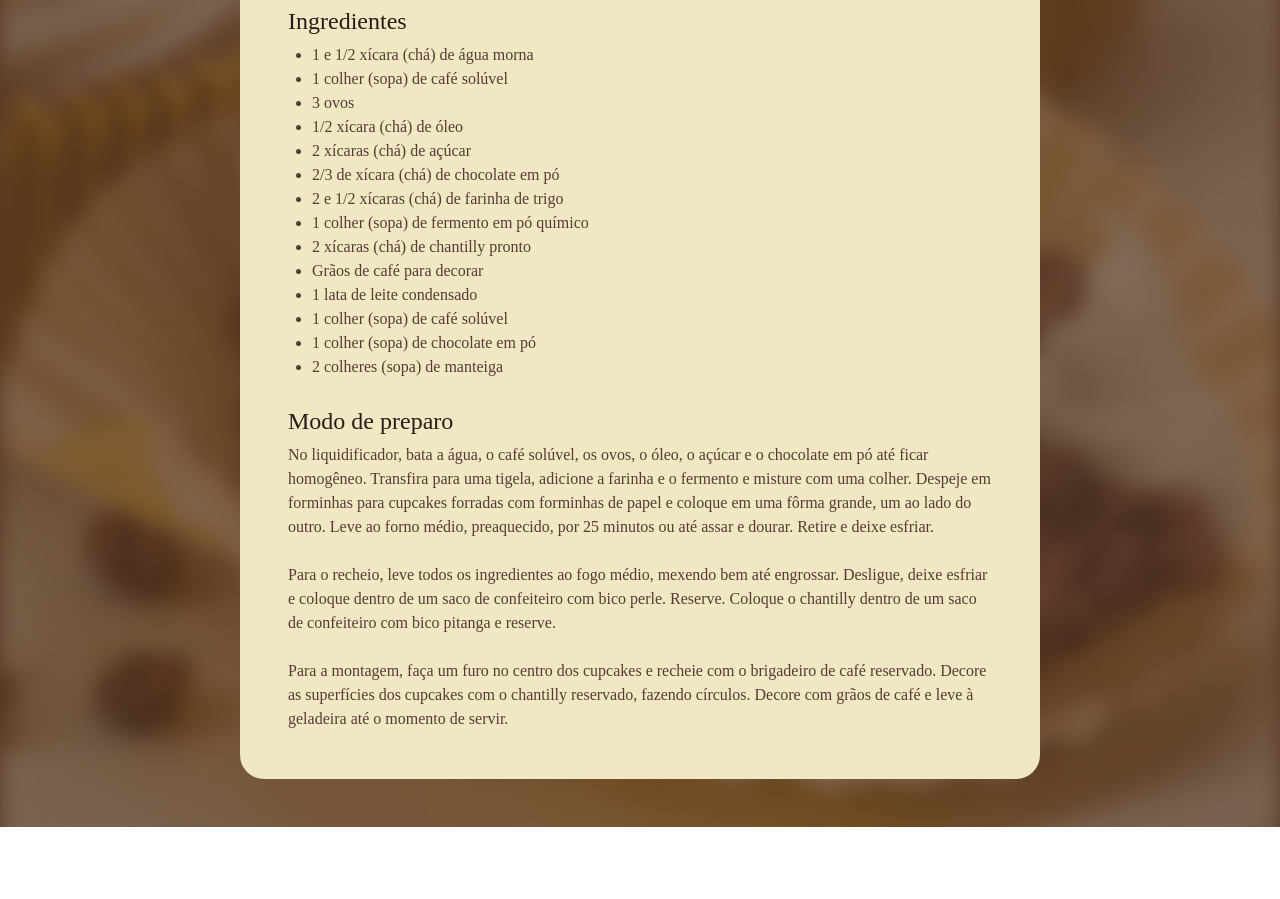
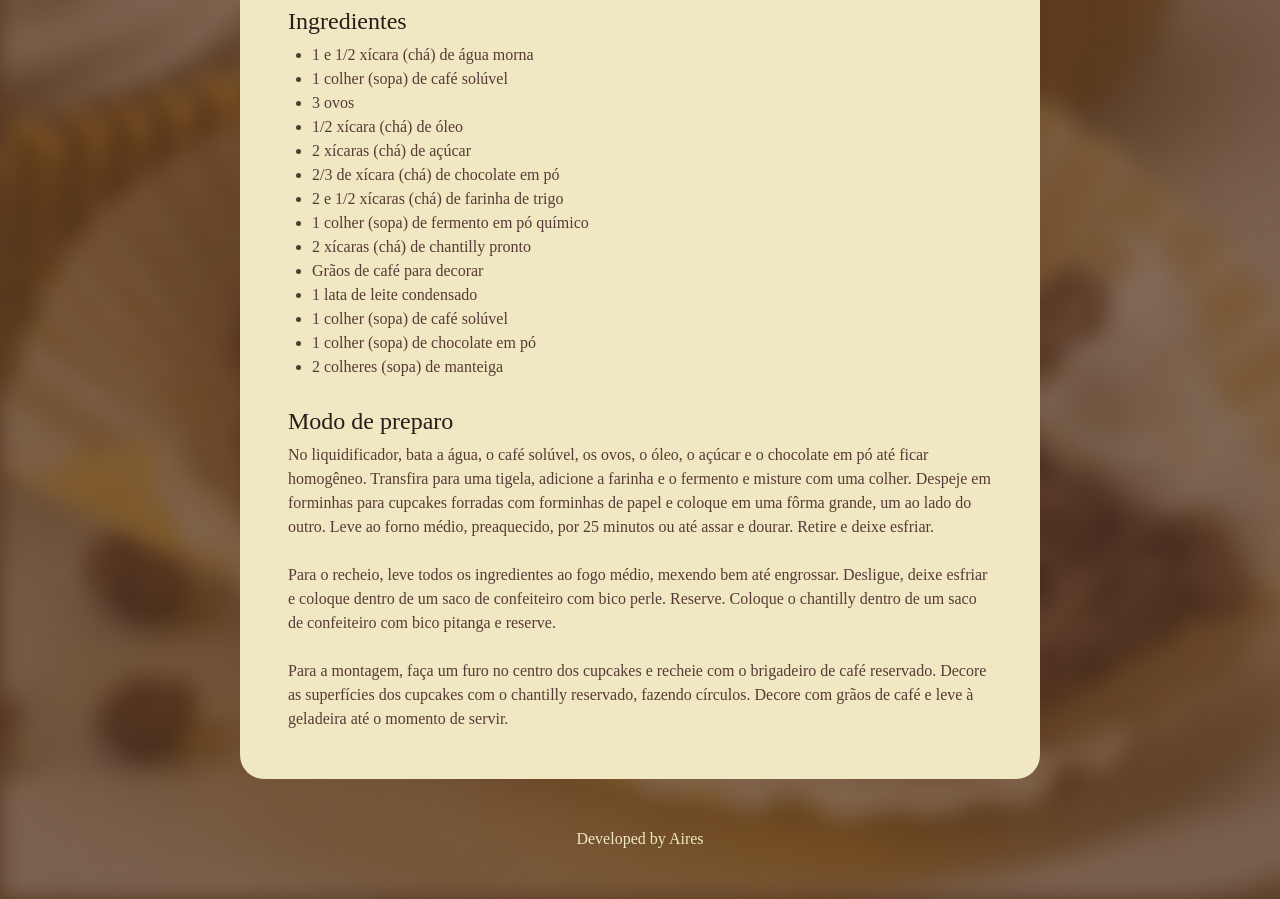
Before and after one commit to pedroairees/projeto-receita, a plain HTML site: page index.html in a window 1280 px wide. Shown: the part 720-1619 px from the top of the page. Before the commit the page ends 1547 px from the top, so only its background shows below. Drawn offline with Linux system fonts and the light colour scheme; a web font is replaced by a local one.

Commit message:
add favicon

```diff
--- a/index.html
+++ b/index.html
@@ -6,6 +6,7 @@
     <meta charset="UTF-8">
     <meta name="viewport" content="width=device-width, initial-scale=1.0">
     <title>Receita</title>
+    <link rel="shortcut icon" href="./assets/cupcake_3173469.png" type="image/x-icon">
     <link rel="stylesheet" href="style.css">
     <link href="https://fonts.googleapis.com/css2?family=Alice&display=swap" rel="stylesheet">
 </head>
@@ -49,6 +50,8 @@
             </div>
         </section>
     </main>
-
+    <footer>
+        <p>Developed by Aires</p>
+    </footer>
 </body>
 </html>
--- a/style.css
+++ b/style.css
@@ -63,6 +63,12 @@ h1, h2 {
     margin-left: 24px;
 }
 
+footer p {
+    color: var(--bg-color);
+    font-weight: 400;
+    text-align: center;
+    margin-bottom: 48px;
+}
 
 /* mudar cor do scrollbar*/
 body::-webkit-scrollbar {
```
Also changed, not shown: assets/cupcake_3173469.png (added).
